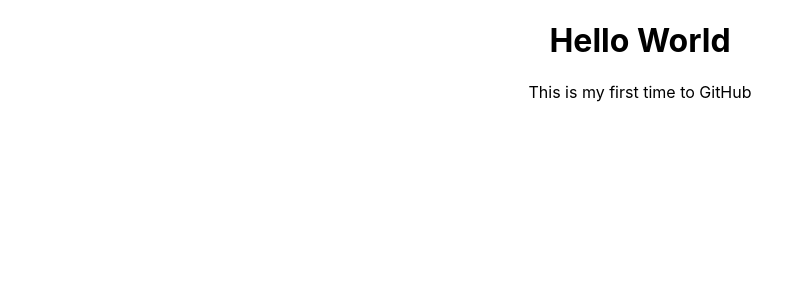
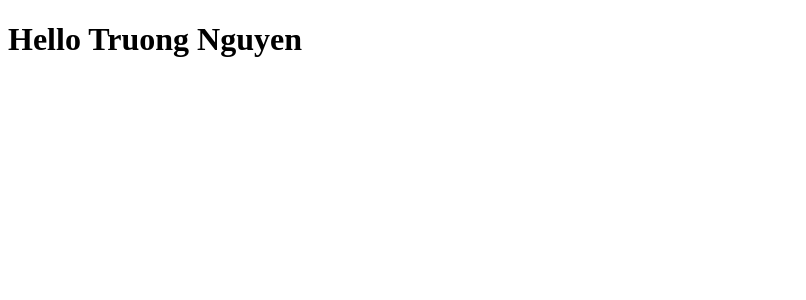
Before and after one commit to truongnguyen190895/react-app, a React (Create React App) app: page / in a window 1280 px wide. Shown: the top 300 px of the page, without its empty margins (0-806 px from the left). Built offline with nearby package versions, Linux system fonts and the light colour scheme.

Commit message:
install bootstrap and delete unecessary files

```diff
--- a/package.json
+++ b/package.json
@@ -6,8 +6,10 @@
     "@testing-library/jest-dom": "^5.14.1",
     "@testing-library/react": "^11.2.7",
     "@testing-library/user-event": "^12.8.3",
+    "bootstrap": "^5.1.0",
     "firebase": "^8.9.1",
     "react": "^17.0.2",
+    "react-bootstrap": "^1.6.1",
     "react-dom": "^17.0.2",
     "react-scripts": "4.0.3",
     "web-vitals": "^1.1.2"
--- a/src/App.css
+++ /dev/null
@@ -1,38 +0,0 @@
-.App {
-  text-align: center;
-}
-
-.App-logo {
-  height: 40vmin;
-  pointer-events: none;
-}
-
-@media (prefers-reduced-motion: no-preference) {
-  .App-logo {
-    animation: App-logo-spin infinite 20s linear;
-  }
-}
-
-.App-header {
-  background-color: #282c34;
-  min-height: 100vh;
-  display: flex;
-  flex-direction: column;
-  align-items: center;
-  justify-content: center;
-  font-size: calc(10px + 2vmin);
-  color: white;
-}
-
-.App-link {
-  color: #61dafb;
-}
-
-@keyframes App-logo-spin {
-  from {
-    transform: rotate(0deg);
-  }
-  to {
-    transform: rotate(360deg);
-  }
-}
--- a/src/App.js
+++ b/src/App.js
@@ -1,11 +1,9 @@
-// import logo from './logo.svg';
-import './App.css';
+import React from 'react';
 
 function App() {
   return (
     <div className="App">
-      <h1>Hello World</h1>
-      <p>This is my first time to GitHub</p>
+      <h1>Hello Truong Nguyen</h1>
     </div>
   );
 }
--- a/src/index.css
+++ /dev/null
@@ -1,13 +0,0 @@
-body {
-  margin: 0;
-  font-family: -apple-system, BlinkMacSystemFont, 'Segoe UI', 'Roboto', 'Oxygen',
-    'Ubuntu', 'Cantarell', 'Fira Sans', 'Droid Sans', 'Helvetica Neue',
-    sans-serif;
-  -webkit-font-smoothing: antialiased;
-  -moz-osx-font-smoothing: grayscale;
-}
-
-code {
-  font-family: source-code-pro, Menlo, Monaco, Consolas, 'Courier New',
-    monospace;
-}
--- a/src/index.js
+++ b/src/index.js
@@ -1,17 +1,9 @@
 import React from 'react';
 import ReactDOM from 'react-dom';
-import './index.css';
 import App from './App';
-import reportWebVitals from './reportWebVitals';
+
 
 ReactDOM.render(
-  <React.StrictMode>
-    <App />
-  </React.StrictMode>,
+  <App />,
   document.getElementById('root')
 );
-
-// If you want to start measuring performance in your app, pass a function
-// to log results (for example: reportWebVitals(console.log))
-// or send to an analytics endpoint. Learn more: https://bit.ly/CRA-vitals
-reportWebVitals();
--- a/src/reportWebVitals.js
+++ /dev/null
@@ -1,13 +0,0 @@
-const reportWebVitals = onPerfEntry => {
-  if (onPerfEntry && onPerfEntry instanceof Function) {
-    import('web-vitals').then(({ getCLS, getFID, getFCP, getLCP, getTTFB }) => {
-      getCLS(onPerfEntry);
-      getFID(onPerfEntry);
-      getFCP(onPerfEntry);
-      getLCP(onPerfEntry);
-      getTTFB(onPerfEntry);
-    });
-  }
-};
-
-export default reportWebVitals;
```
Also changed, not shown: src/setupTests.js (deleted, +0 -5 lines), 2 other files (tests, documents, lock files or other folders).
